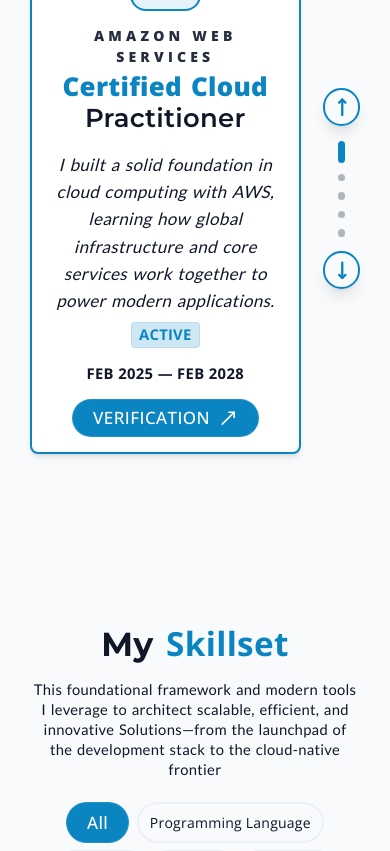
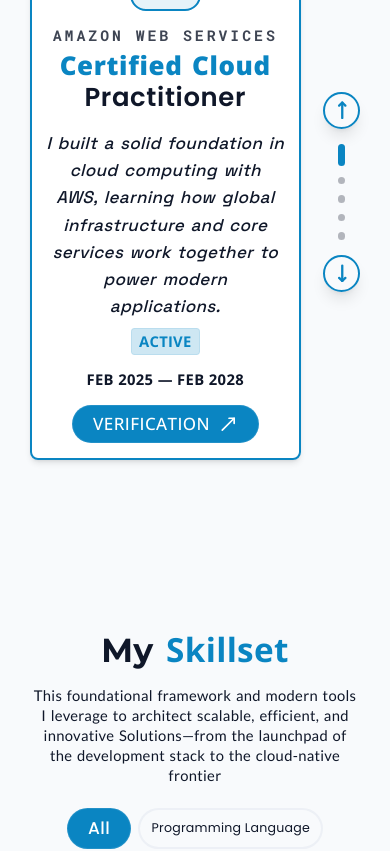
Before and after one commit to ERSA-14/ERSA_portfolio, a React (Vite) app: page / in a window 390 px wide. Shown: the part 1160-2011 px from the top of the page. Built offline with nearby package versions, Linux system fonts and the light colour scheme; a web font is replaced by a local one.

Commit message:
font-style added

```diff
--- a/src/components/Certifications.jsx
+++ b/src/components/Certifications.jsx
@@ -134,12 +134,12 @@
 
                 <div className="relative z-10 flex-1 text-center md:text-left flex flex-col justify-center gap-1">
                   <div>
-                    <span className="text-md md:text-sm font-black tracking-[.3em] uppercase opacity-90 leading-none">
+                    <span className="text-sm md:text-xs font-bold tracking-[.2em] uppercase opacity-80 leading-none font-['Roboto_Mono']">
                       {cert.issuer}
                     </span>
                   </div>
 
-                  <h3 className="text-2xl md:text-xl font-semibold leading-tight">
+                  <h3 className="text-2xl md:text-xl font-bold leading-tight font-['Poppins'] tracking-wide">
                     {cert.title
                       .split(
                         /(Certified Cloud|Generative AI|Data Science|AI Vector Search|Migration Architect)/
@@ -157,11 +157,11 @@
                       )}
                   </h3>
 
-                  <p className="text-muted-foreground text-base md:text-sm leading-relaxed mb-1 font-medium italic max-w-3xl">
+                  <p className="text-muted-foreground text-base md:text-sm leading-relaxed mb-1 font-medium font-['Space_Grotesk'] italic max-w-3xl">
                     {cert.description}
                   </p>
 
-                  <div className="flex flex-wrap items-center justify-center md:justify-start gap-4">
+                  <div className="flex flex-wrap items-center justify-center md:justify-start gap-4 font-['Inter']">
                     <span className="px-2 py-0.5 border-1 border-primary bg-primary/20 text-primary text-sm md:text-xs font-bold rounded uppercase border border-primary/10">
                       Active
                     </span>
--- a/src/components/ChatWithMe.jsx
+++ b/src/components/ChatWithMe.jsx
@@ -191,7 +191,7 @@
 
   return (
     <div className="group bg-card p-4 rounded-lg shadow-sm gradient-border card-hover w-full h-full min-h-[400px] flex flex-col relative z-20 overflow-hidden">
-      <h3 className="text-lg text-primary font-semibold mb-4 text-center">
+      <h3 className="text-2xl text-primary font-bold mb-4 text-center font-['Poppins']">
         Chat with me <span className="text-foreground">in Real time</span>
       </h3>
 
--- a/src/components/Contact.jsx
+++ b/src/components/Contact.jsx
@@ -122,7 +122,7 @@
       key="message"
       className="group bg-card gradient-border rounded-lg overflow-hidden shadow-sm card-hover flex flex-col relative z-20 h-full p-4"
     >
-      <h3 className="text-lg font-semibold mb-4 text-center">
+      <h3 className="text-2xl font-bold mb-4 text-center font-['Poppins']">
         Send a<span className="text-primary"> Message</span>
       </h3>
       <form
--- a/src/components/Project.jsx
+++ b/src/components/Project.jsx
@@ -128,20 +128,20 @@
                   />
                 </div>
                 <div className="p-4">
-                  <h3 className="text-lg text-primary font-semibold mb-2 items-center justify-center">
+                  <h3 className="text-lg text-primary font-bold mb-2 items-center justify-center font-['Poppins']">
                     {project.title}
                   </h3>
                   <div className="flex flex-wrap gap-2 mb-4 items-center justify-center">
                     {project.tags.map((tag) => (
                       <span
                         key={tag}
-                        className="px-2 py-1 items-center justify-center text-xs font-medium bg-secondary text-secondary-foreground rounded-full dark:border-2 dark:border-white"
+                        className="px-2 py-1 items-center justify-center text-xs font-medium bg-secondary text-secondary-foreground rounded-full dark:border-2 dark:border-white font-['Roboto_Mono']"
                       >
                         {tag}
                       </span>
                     ))}
                   </div>
-                  <p className="text-muted-foreground text-sm mb-4 items-center">
+                  <p className="text-muted-foreground text-sm mb-4 items-center font-['Inter']">
                     {project.description}
                   </p>
                   <div className="flex justify-between items-center">
--- a/src/components/Skills.jsx
+++ b/src/components/Skills.jsx
@@ -117,8 +117,8 @@
               key={index}
               onClick={() => setActiveCategory(category)}
               className={cn(
-                "rounded-full capitalize w-fit transition-colors duration-300",
-                "text-[clamp(0.95rem,1.7vw,1.15rem)]",
+                "rounded-full capitalize w-fit transition-colors duration-300 font-['Poppins']",
+                "text-[clamp(0.85rem,1.5vw,1rem)]",
                 activeCategory === category
                   ? "cosmic-button"
                   : "px-3 py-1 md:px-6 md:py-2 border-2 border-border/50 bg-background/50 text-muted-foreground hover:border-primary/50 hover:text-foreground hover:bg-secondary/50"
```
